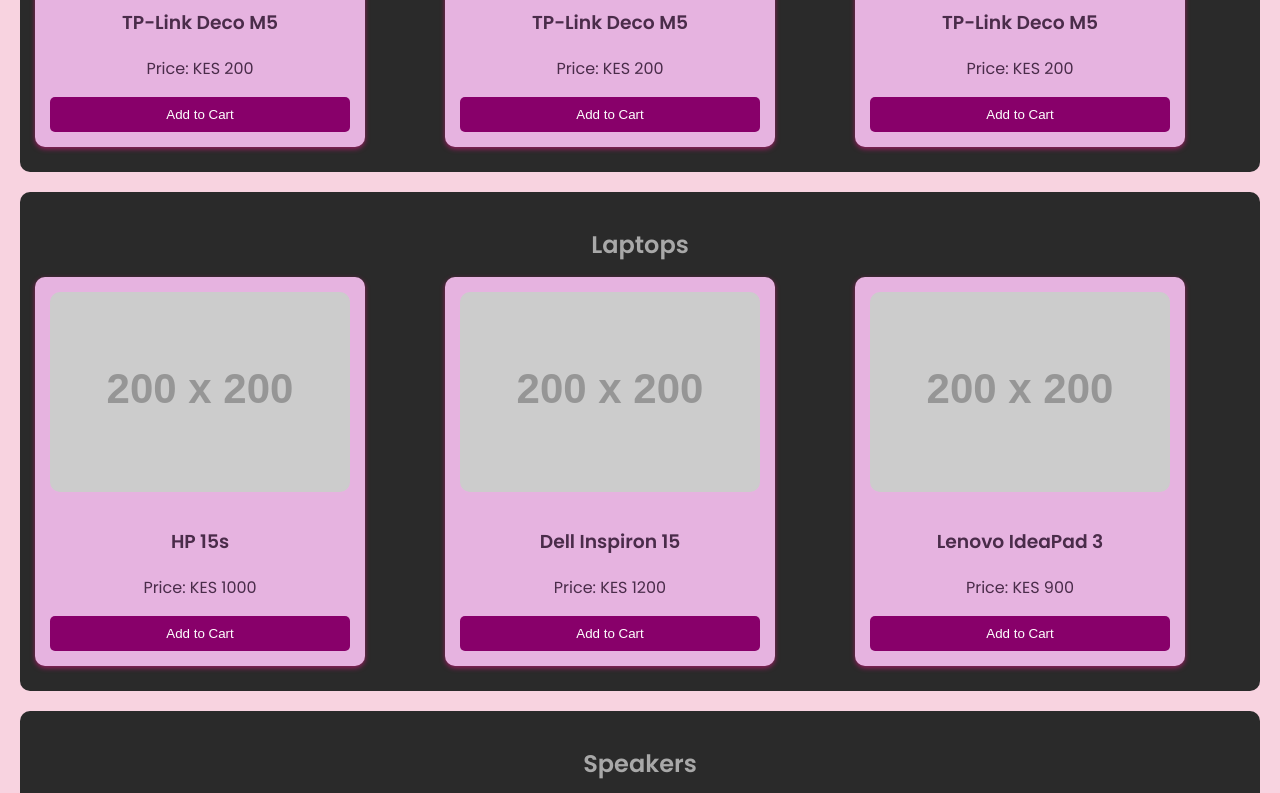
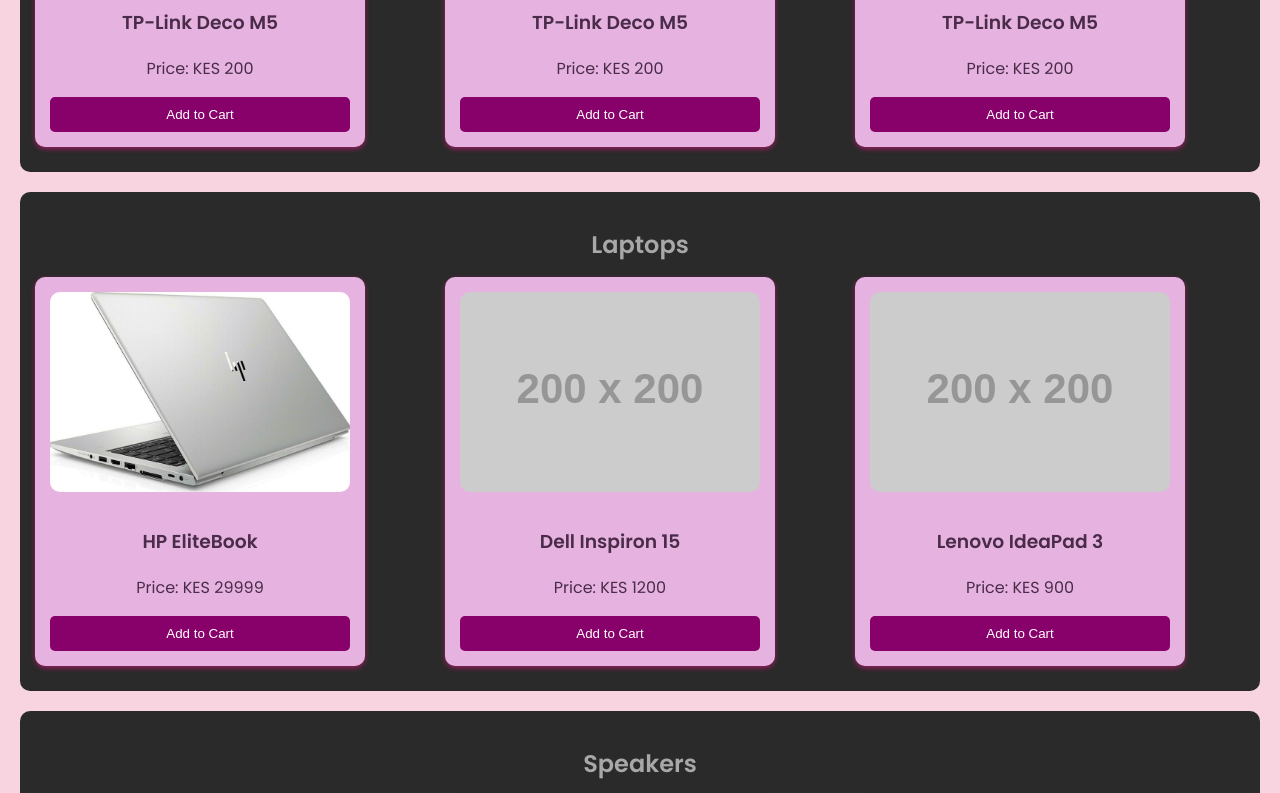
Before and after one commit to mangiarts/Lianna_Koi, a plain HTML site: page shop.html in a window 1280 px wide. Shown: the part 1618-2411 px from the top of the page. Drawn offline with Linux system fonts and the light colour scheme; placeholder pictures from the web are drawn by us.

Commit message:
Add files via upload

```diff
--- a/shop.html
+++ b/shop.html
@@ -194,9 +194,9 @@
                 { id: 1, name: "Epson Projector", price: 38000, image: "posts/Epson.jpg" },
                 { id: 2, name: "BenQ Projector", price: 40000, image: "posts/BenQ Projector.jpg" },
                 { id: 3, name: "Optoma Projector", price: 40000, image: "posts/Optoma Projector.jpg" },
-                { id: 4, name: "ViewSonic Projector", price: 450, image: "posts/ViewSonic Projector.jpg" },
-                { id: 5, name: "LG PF50KA Portable Full HD", price: 700, image: "posts/LG PF50KA Portable Full HD.jpg" },
-                { id: 6, name: "Epson Home Cinema 4010", price: 2000, image: "posts/Epson Home Cinema 4010.jpg" }
+                { id: 4, name: "ViewSonic Projector", price: 45000, image: "posts/ViewSonic Projector.jpg" },
+                { id: 5, name: "LG PF50KA Portable Full HD", price: 45000, image: "posts/LG PF50KA Portable Full HD.jpg" },
+                { id: 6, name: "Epson Home Cinema 4010", price: 45000, image: "posts/Epson Home Cinema 4010.jpg" }
             ],
             "mi-fi-routers": [
                 { id: 1, name: "TP-Link Deco M5", price: 200, image: "https://via.placeholder.com/200" },
@@ -204,7 +204,7 @@
                 { id: 3, name: "TP-Link Deco M5", price: 200, image: "https://via.placeholder.com/200" }
             ],
             "Laptops": [
-                { id: 1, name: "HP 15s", price: 1000, image: "https://via.placeholder.com/200" },
+                { id: 1, name: "HP EliteBook", price: 29999, image: "posts/HP EliteBook 840 G6 8th Gen Intel Core i5-8365U 24GB RAM 256GB SSD 14″ Ultra Slim Laptop @ 29,999 only.jpg" },
                 { id: 2, name: "Dell Inspiron 15", price: 1200, image: "https://via.placeholder.com/200" },
                 { id: 3, name: "Lenovo IdeaPad 3", price: 900, image: "https://via.placeholder.com/200" }
             ],
```
Also changed, not shown: posts/HP EliteBook 840 G6 8th Gen Intel Core i5-8365U 24GB RAM 256GB SSD 14″ Ultra Slim Laptop @ 29,999 only.jpg (added).
